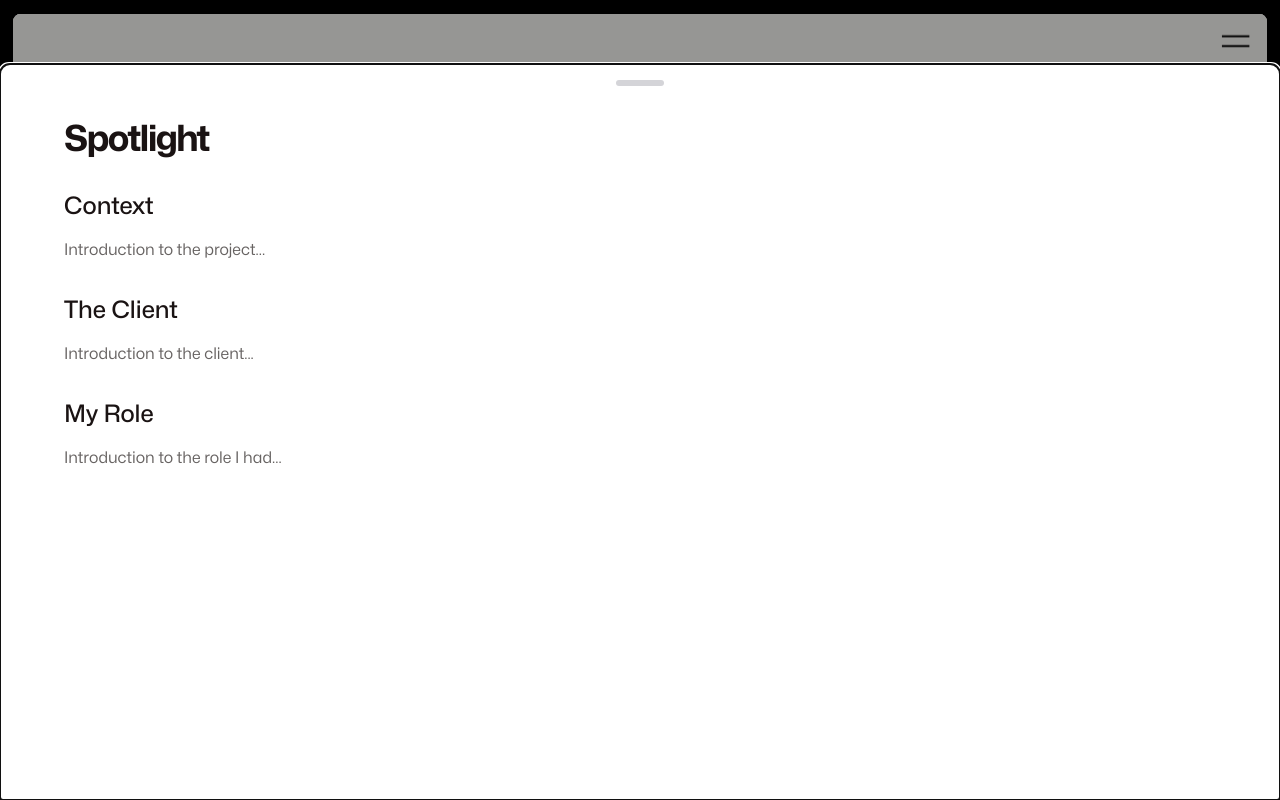
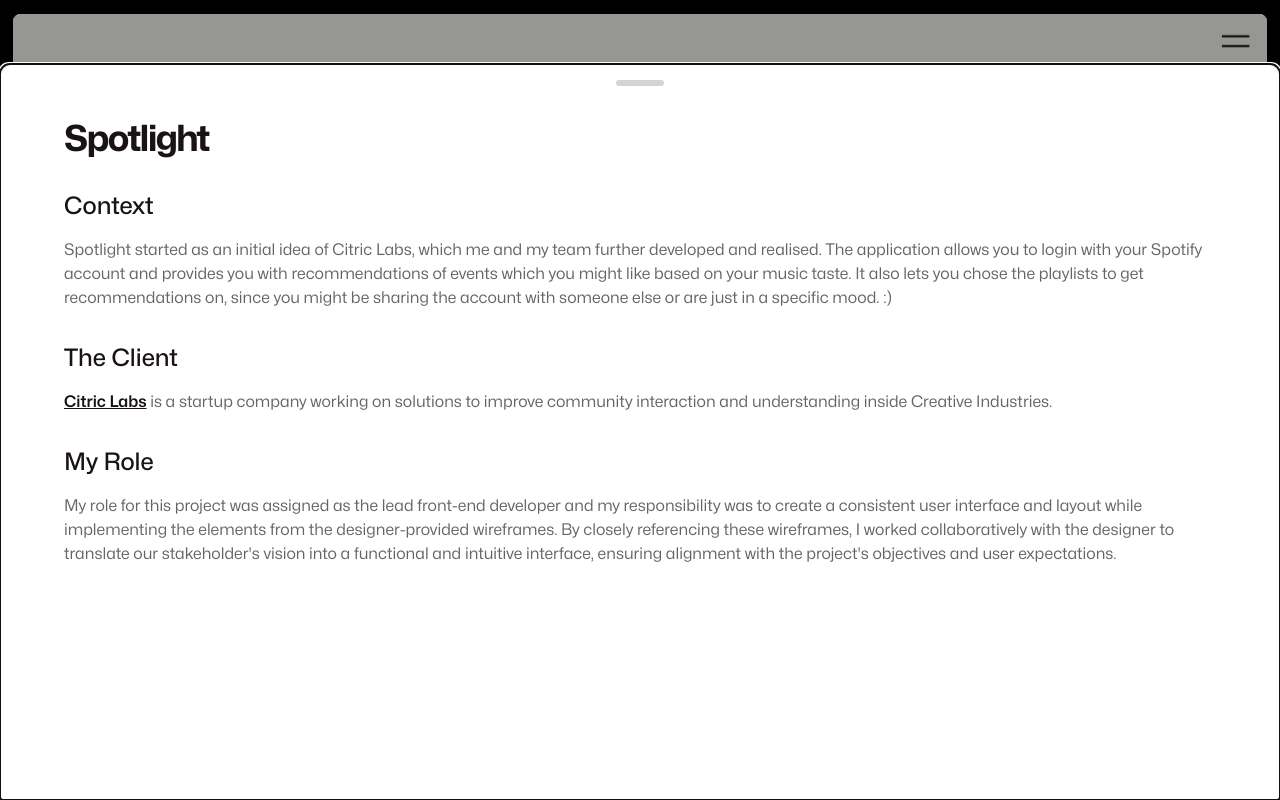
Before and after one commit to denislav-d/personal-portfolio, a Next.js app: page / in a window 1280 px wide. Both pictures are taken after a click on the element 332 px from the left and 754 px from the top of the page. Built offline with nearby package versions, Linux system fonts and the light colour scheme.

Commit message:
Describing the projects and improvements

```diff
--- a/src/app/components/ProjectList.tsx
+++ b/src/app/components/ProjectList.tsx
@@ -34,19 +34,32 @@ export default function ProjectList() {
                           Context
                         </h1>
                         <p className="text-gray mb-8 leading-6">
-                          Introduction to the project...
+                          {article.info_context}
                         </p>
-                        <h1 className="font-medium text-2xl mb-4 text-dark">
-                          The Client
-                        </h1>
-                        <p className="text-gray mb-8 leading-6">
-                          Introduction to the client...
-                        </p>
+                        {article.info_client ? (
+                          <>
+                            <h1 className="font-medium text-2xl mb-4 text-dark">
+                              The Client
+                            </h1>
+                            <p className="text-gray mb-8 leading-6">
+                              <a
+                                className="text-dark font-semibold underline hover:text-gray"
+                                href={article.client_link}
+                              >
+                                {article.client_name}
+                              </a>
+                              {article.info_client}
+                            </p>
+                          </>
+                        ) : (
+                          ""
+                        )}
+
                         <h1 className="font-medium text-2xl mb-4 text-dark">
                           My Role
                         </h1>
                         <p className="text-gray mb-8 leading-6">
-                          Introduction to the role I had...
+                          {article.info_myrole}
                         </p>
                       </div>
                     </section>
--- a/src/app/data.ts
+++ b/src/app/data.ts
@@ -14,6 +14,11 @@ type Project = {
   description: string;
   type: string;
   image?: any;
+  info_context: string;
+  info_client?: string;
+  info_myrole: string;
+  client_link?: string;
+  client_name?: string;
 };
 
 export const navLinks: NavLink[] = [
@@ -28,18 +33,29 @@ export const projects: Project[] = [
     title: "Spotlight",
     date: "Jan 24, 2024",
     description:
-      "Lorem, ipsum dolor sit amet consectetur adipisicing elit. Dolor soluta doloribus sit assumenda hic facere.",
+      "Spotlight is a progressive web application which provides you with event recommendations based on your music taste.",
     type: "Next.js",
     image: spotlight,
+    info_context:
+      "Spotlight started as an initial idea of Citric Labs, which me and my team further developed and realised. The application allows you to login with your Spotify account and provides you with recommendations of events which you might like based on your music taste. It also lets you chose the playlists to get recommendations on, since you might be sharing the account with someone else or are just in a specific mood. :)",
+    info_client:
+      " is a startup company working on solutions to improve community interaction and understanding inside Creative Industries.",
+    info_myrole:
+      "My role for this project was assigned as the lead front-end developer and my responsibility was to create a consistent user interface and layout while implementing the elements from the designer-provided wireframes. By closely referencing these wireframes, I worked collaboratively with the designer to translate our stakeholder's vision into a functional and intuitive interface, ensuring alignment with the project's objectives and user expectations.",
+    client_link: "https://citriclabs.xyz/",
+    client_name: "Citric Labs",
   },
   {
     id: 2,
     title: "Vetemòre",
     date: "Jan 18, 2024",
     description:
-      "Lorem, ipsum dolor sit amet consectetur adipisicing elit. Dolor soluta doloribus sit assumenda hic facere.",
+      "Vetemòre offers a divergence from typical high-fashion shopping websites by prioritizing design and delivering comprehensive information.",
     type: "Next.js",
     image: vetemore,
+    info_context:
+      "Vetemòre started as a response to my frustration as a fashion enthusiast. When browsing online fashion stores I often noticed the prioritization of profit from these websites, which is pretty understandable, but I have always felt the need of knowing more before I buy something. This curiousity always led me to an infinite search for more information about a certain piece, which I was interested about and considered buying. The outcome most of the times was barely any information or many suspicious websites, filled with untrustworthy content. This is why I came up with the idea of Vetemòre - 'vêtements' in french - 'clothes' and '-more' - the website focusing on more details about the clothes. The goal of Vetemòre is to provide enthusiasts and people who care more about what they buy with more information about the designer, designer character and way of thinking, brand, design process and goal, sustainability, inspiration and etc.",
+    info_myrole: "",
   },
   // {
   //   id: 3,
```
